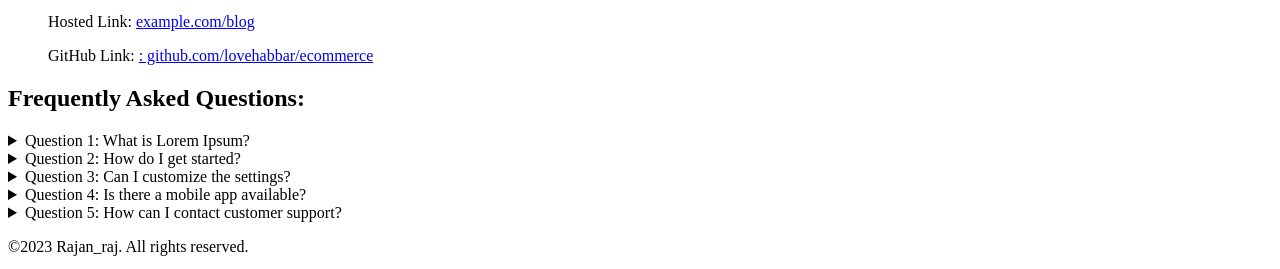
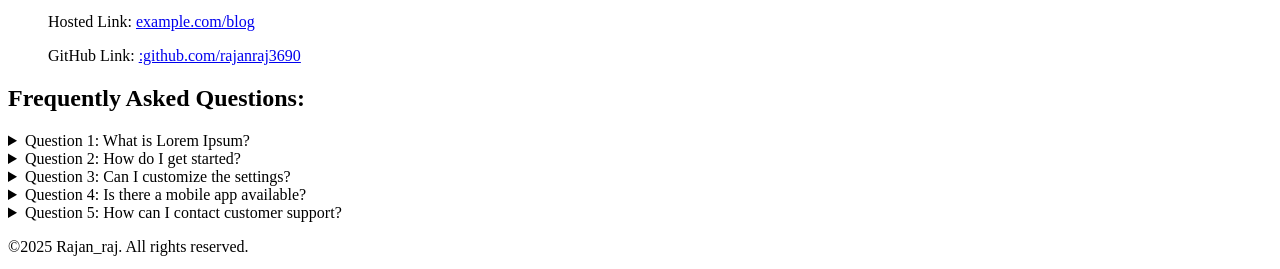
Before and after one commit to rajanraj3690/my-website, a plain HTML site: page index.html in a window 1280 px wide. Shown: the part 1554-1823 px from the top of the page. Drawn offline with Linux system fonts and the light colour scheme.

Commit message:
Update index.html

```diff
--- a/index.html
+++ b/index.html
@@ -163,7 +163,7 @@
             <p>Hosted Link: <a href="example.com/blog ">example.com/blog</a></p>
             <p>
               GitHub Link:
-              <a href="example.com/blog ">: github.com/lovehabbar/ecommerce</a>
+              <a href="https://github.com/rajanraj3690">:github.com/rajanraj3690</a>
             </p>
           </li>
         </ul>
@@ -214,7 +214,7 @@
         </details>
       </section>
 
-      <footer><p>&copy;2023 Rajan_raj. All rights reserved.</p></footer>
+      <footer><p>&copy;2025 Rajan_raj. All rights reserved.</p></footer>
     </div>
   </body>
 </html>
```
